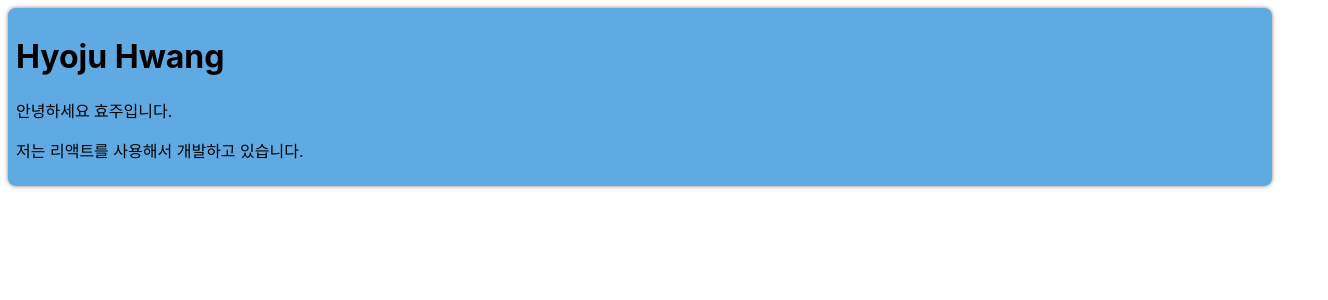
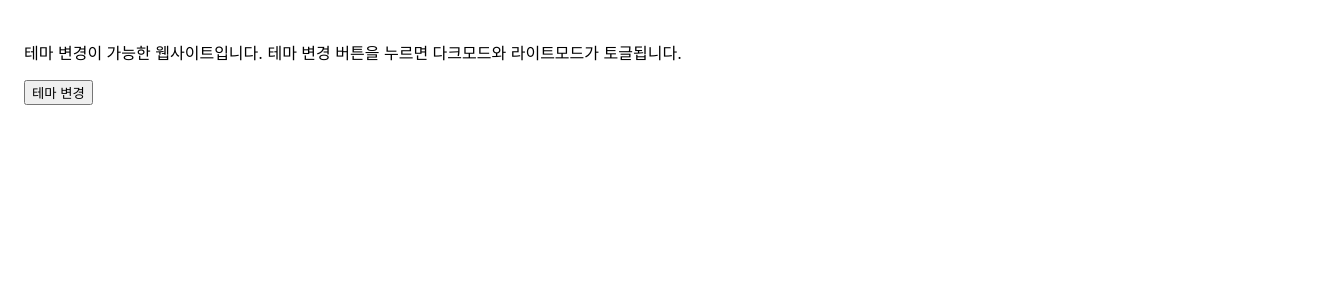
Before and after one commit to hjoo830/inflearn-react, a React (Create React App) app in the folder create-react-app/my-app/: page / in a window 1280 px wide. Shown: the top 300 px of the page, 1328 px wide, since content can reach past the window. Built offline with nearby package versions, Linux system fonts and the light colour scheme.

Commit message:
✨ Context를 사용해 테마 변경 기능 만들기

```diff
--- /dev/null
+++ b/create-react-app/my-app/src/chapter_14/DarkOrLight.jsx
@@ -0,0 +1,23 @@
+import { useState, useCallback } from "react";
+import ThemeContext from "./ThemeContext";
+import MainContent from "./MainContent";
+
+function DarkOrLight(props) {
+  const [theme, setTheme] = useState("light");
+
+  const toggleTheme = useCallback(() => {
+    if (theme == "light") {
+      setTheme("dark");
+    } else if (theme == "dark") {
+      setTheme("light");
+    }
+  }, [theme]);
+
+  return (
+    <ThemeContext.Provider value={{ theme, toggleTheme }}>
+      <MainContent />
+    </ThemeContext.Provider>
+  );
+}
+
+export default DarkOrLight;
--- /dev/null
+++ b/create-react-app/my-app/src/chapter_14/MainContent.jsx
@@ -0,0 +1,26 @@
+import { useContext } from "react";
+import ThemeContext from "./ThemeContext";
+
+function MainContent(props) {
+  const { theme, toggleTheme } = useContext(ThemeContext);
+
+  return (
+    <div
+      style={{
+        width: "100vw",
+        height: "100vh",
+        padding: "1.5rem",
+        backgroundColor: theme == "light" ? "white" : "black",
+        color: theme == "light" ? "black" : "white",
+      }}
+    >
+      <p>
+        테마 변경이 가능한 웹사이트입니다. 테마 변경 버튼을 누르면 다크모드와
+        라이트모드가 토글됩니다.
+      </p>
+      <button onClick={toggleTheme}>테마 변경</button>
+    </div>
+  );
+}
+
+export default MainContent;
--- /dev/null
+++ b/create-react-app/my-app/src/chapter_14/ThemeContext.jsx
@@ -0,0 +1,6 @@
+import React from "react";
+
+const ThemeContext = React.createContext();
+ThemeContext.displayName = "ThemeContext";
+
+export default ThemeContext;
--- a/create-react-app/my-app/src/index.js
+++ b/create-react-app/my-app/src/index.js
@@ -15,12 +15,13 @@
 import SignUp from "./chapter_11/SignUp";
 import Calculator from "./chapter_12/Calculator";
 import ProfileCard from "./chapter_13/ProfileCard";
+import DarkOrLight from "./chapter_14/DarkOrLight";
 
 const root = ReactDOM.createRoot(document.getElementById("root"));
 
 root.render(
   <React.StrictMode>
-    <ProfileCard />
+    <DarkOrLight />
   </React.StrictMode>
 );
 
```
